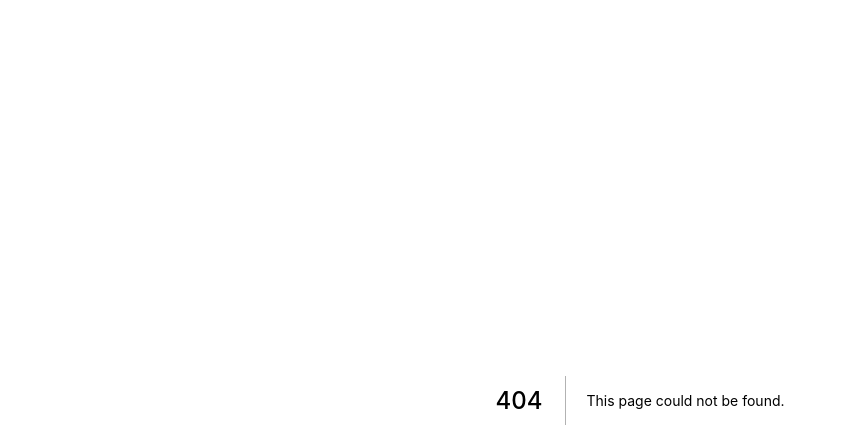
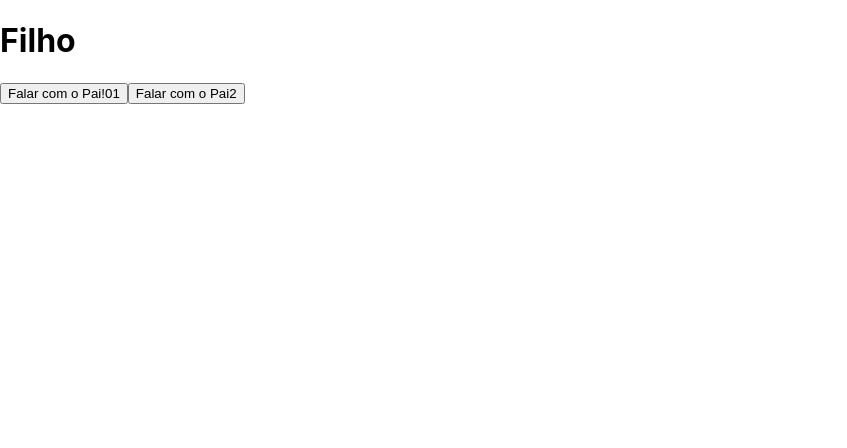
Before and after one commit to juniorti91/Curso-Next-JS-Completo, a Next.js app in the folder exercicio/: page /comunicacao/indireta1 in a window 1280 px wide. Before the commit this address had no page. Shown: the top 448 px of the page, without its empty margins (0-847 px from the left). Built offline with nearby package versions, Linux system fonts and the light colour scheme.

Commit message:
24-09-2021 16:31

```diff
--- /dev/null
+++ b/exercicio/components/indireta1/Filho.jsx
@@ -0,0 +1,13 @@
+export default function Filho(props) {
+    // "Passei no ENEM!"
+    console.log(props.funcao)
+    return (
+        <div>
+            <h1>Filho</h1>
+            <button onClick={props.funcao}>Falar com o Pai!01 </button>
+            <button onClick={
+                () => props.funcao("Passei no ENEM!", "Uhuuuuu", 10)
+            }>Falar com o Pai2</button>
+        </div>
+    )
+}
--- /dev/null
+++ b/exercicio/components/indireta1/Pai.jsx
@@ -0,0 +1,14 @@
+import Filho from "./Filho";
+
+export default function Pai(props) {
+
+    function falarComigo(param1, param2, param3) {
+        console.log(param1, param2, param3);
+    }
+
+    return (
+        <div>
+            <Filho funcao={falarComigo}/>
+        </div>
+    )
+}
--- /dev/null
+++ b/exercicio/pages/comunicacao/indireta1.jsx
@@ -0,0 +1,9 @@
+import Pai from "../../components/indireta1/Pai";
+
+export default function indireta1(){
+    return (
+        <div>
+            <Pai />
+        </div>
+    )
+}
```
